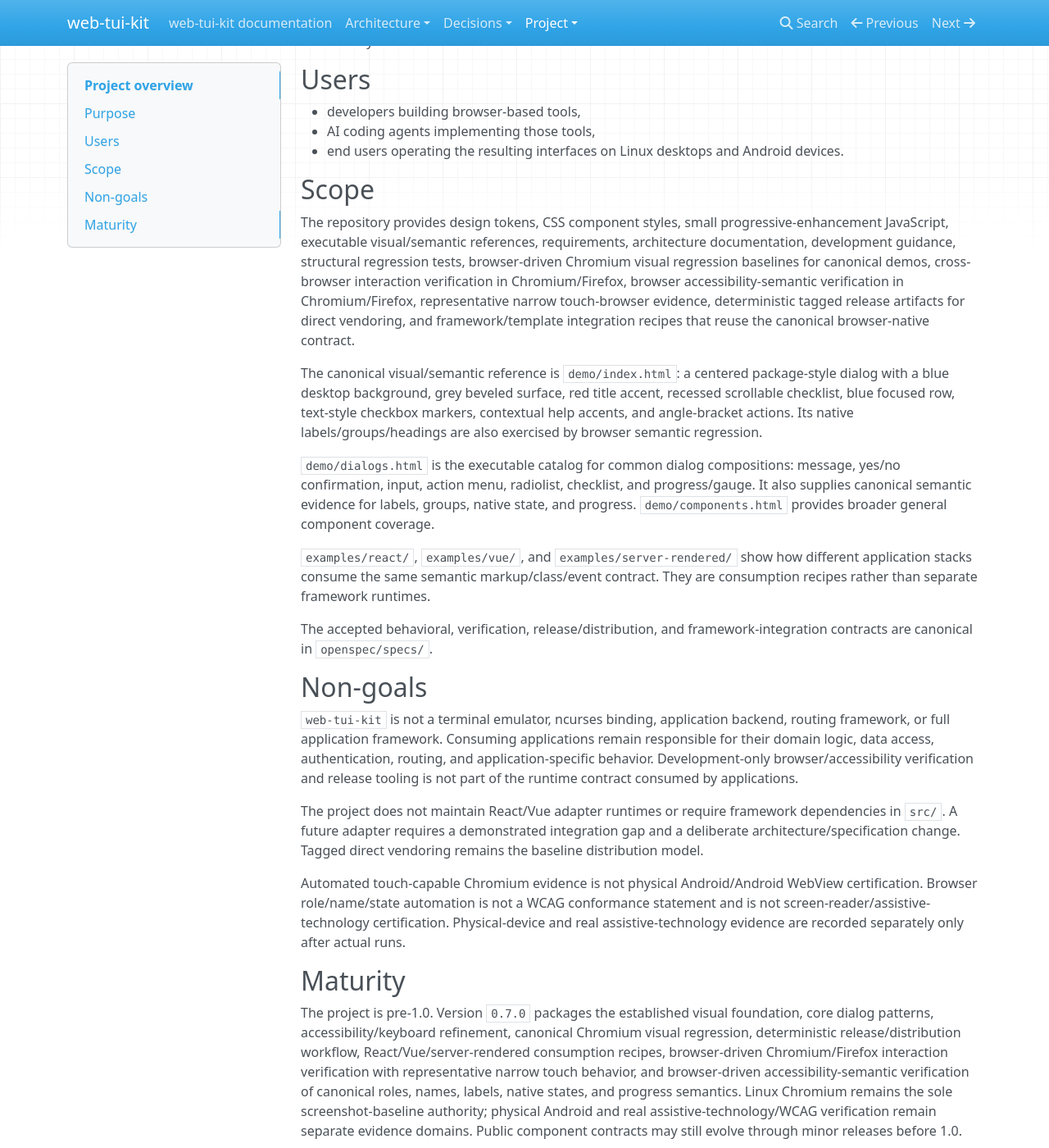
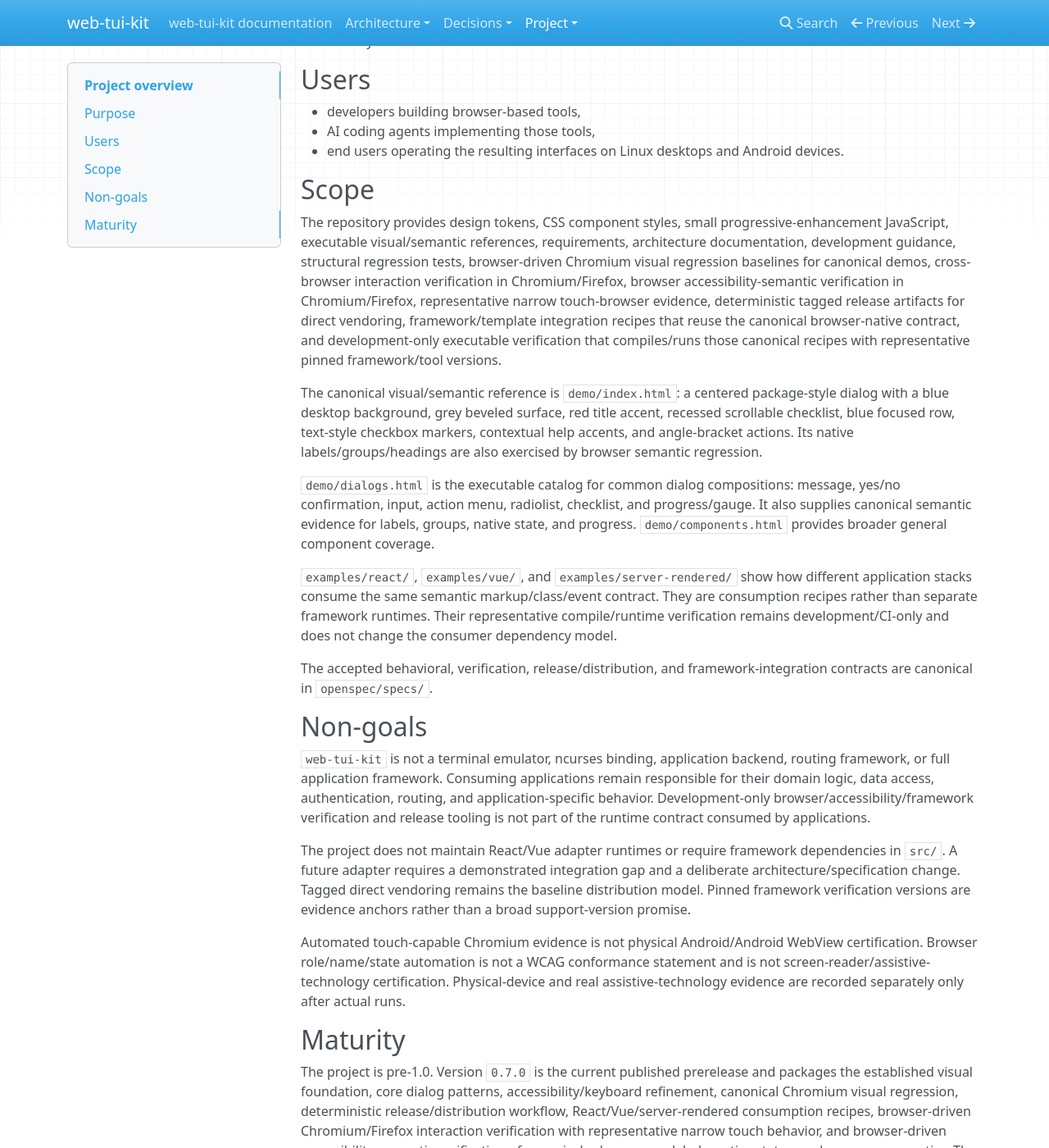
Before and after one commit to 1990jk1990/web-tui-kit, an MkDocs documentation site: the page built from docs/project/overview.md, in a window 1280 px wide and 1400 px high, scrolled down 255 px. Shown: the whole window at 82% size. Built offline with MkDocs 1.6.1, drawn with Linux system fonts in a browser that asks for light colours; nearby versions of some CDN libraries; some of the changed text lies outside the part shown.

Commit message:
docs: describe active v0.8 verification milestone

```diff
--- a/docs/project/overview.md
+++ b/docs/project/overview.md
@@ -14,24 +14,24 @@ Its primary use case is to let independent browser applications share one UI lan
 
 ## Scope
 
-The repository provides design tokens, CSS component styles, small progressive-enhancement JavaScript, executable visual/semantic references, requirements, architecture documentation, development guidance, structural regression tests, browser-driven Chromium visual regression baselines for canonical demos, cross-browser interaction verification in Chromium/Firefox, browser accessibility-semantic verification in Chromium/Firefox, representative narrow touch-browser evidence, deterministic tagged release artifacts for direct vendoring, and framework/template integration recipes that reuse the canonical browser-native contract.
+The repository provides design tokens, CSS component styles, small progressive-enhancement JavaScript, executable visual/semantic references, requirements, architecture documentation, development guidance, structural regression tests, browser-driven Chromium visual regression baselines for canonical demos, cross-browser interaction verification in Chromium/Firefox, browser accessibility-semantic verification in Chromium/Firefox, representative narrow touch-browser evidence, deterministic tagged release artifacts for direct vendoring, framework/template integration recipes that reuse the canonical browser-native contract, and development-only executable verification that compiles/runs those canonical recipes with representative pinned framework/tool versions.
 
 The canonical visual/semantic reference is `demo/index.html`: a centered package-style dialog with a blue desktop background, grey beveled surface, red title accent, recessed scrollable checklist, blue focused row, text-style checkbox markers, contextual help accents, and angle-bracket actions. Its native labels/groups/headings are also exercised by browser semantic regression.
 
 `demo/dialogs.html` is the executable catalog for common dialog compositions: message, yes/no confirmation, input, action menu, radiolist, checklist, and progress/gauge. It also supplies canonical semantic evidence for labels, groups, native state, and progress. `demo/components.html` provides broader general component coverage.
 
-`examples/react/`, `examples/vue/`, and `examples/server-rendered/` show how different application stacks consume the same semantic markup/class/event contract. They are consumption recipes rather than separate framework runtimes.
+`examples/react/`, `examples/vue/`, and `examples/server-rendered/` show how different application stacks consume the same semantic markup/class/event contract. They are consumption recipes rather than separate framework runtimes. Their representative compile/runtime verification remains development/CI-only and does not change the consumer dependency model.
 
 The accepted behavioral, verification, release/distribution, and framework-integration contracts are canonical in `openspec/specs/`.
 
 ## Non-goals
 
-`web-tui-kit` is not a terminal emulator, ncurses binding, application backend, routing framework, or full application framework. Consuming applications remain responsible for their domain logic, data access, authentication, routing, and application-specific behavior. Development-only browser/accessibility verification and release tooling is not part of the runtime contract consumed by applications.
+`web-tui-kit` is not a terminal emulator, ncurses binding, application backend, routing framework, or full application framework. Consuming applications remain responsible for their domain logic, data access, authentication, routing, and application-specific behavior. Development-only browser/accessibility/framework verification and release tooling is not part of the runtime contract consumed by applications.
 
-The project does not maintain React/Vue adapter runtimes or require framework dependencies in `src/`. A future adapter requires a demonstrated integration gap and a deliberate architecture/specification change. Tagged direct vendoring remains the baseline distribution model.
+The project does not maintain React/Vue adapter runtimes or require framework dependencies in `src/`. A future adapter requires a demonstrated integration gap and a deliberate architecture/specification change. Tagged direct vendoring remains the baseline distribution model. Pinned framework verification versions are evidence anchors rather than a broad support-version promise.
 
 Automated touch-capable Chromium evidence is not physical Android/Android WebView certification. Browser role/name/state automation is not a WCAG conformance statement and is not screen-reader/assistive-technology certification. Physical-device and real assistive-technology evidence are recorded separately only after actual runs.
 
 ## Maturity
 
-The project is pre-1.0. Version `0.7.0` packages the established visual foundation, core dialog patterns, accessibility/keyboard refinement, canonical Chromium visual regression, deterministic release/distribution workflow, React/Vue/server-rendered consumption recipes, browser-driven Chromium/Firefox interaction verification with representative narrow touch behavior, and browser-driven accessibility-semantic verification of canonical roles, names, labels, native states, and progress semantics. Linux Chromium remains the sole screenshot-baseline authority; physical Android and real assistive-technology/WCAG verification remain separate evidence domains. Public component contracts may still evolve through minor releases before 1.0.
+The project is pre-1.0. Version `0.7.0` is the current published prerelease and packages the established visual foundation, core dialog patterns, accessibility/keyboard refinement, canonical Chromium visual regression, deterministic release/distribution workflow, React/Vue/server-rendered consumption recipes, browser-driven Chromium/Firefox interaction verification with representative narrow touch behavior, and browser-driven accessibility-semantic verification of canonical roles, names, labels, native states, and progress semantics. The active v0.8 milestone adds executable compile/runtime evidence for the canonical framework/template recipes with pinned representative tool versions while preserving the framework-independent runtime and tagged-vendoring model. Linux Chromium remains the sole screenshot-baseline authority; physical Android and real assistive-technology/WCAG verification remain separate evidence domains. Public component contracts may still evolve through minor releases before 1.0.
```
